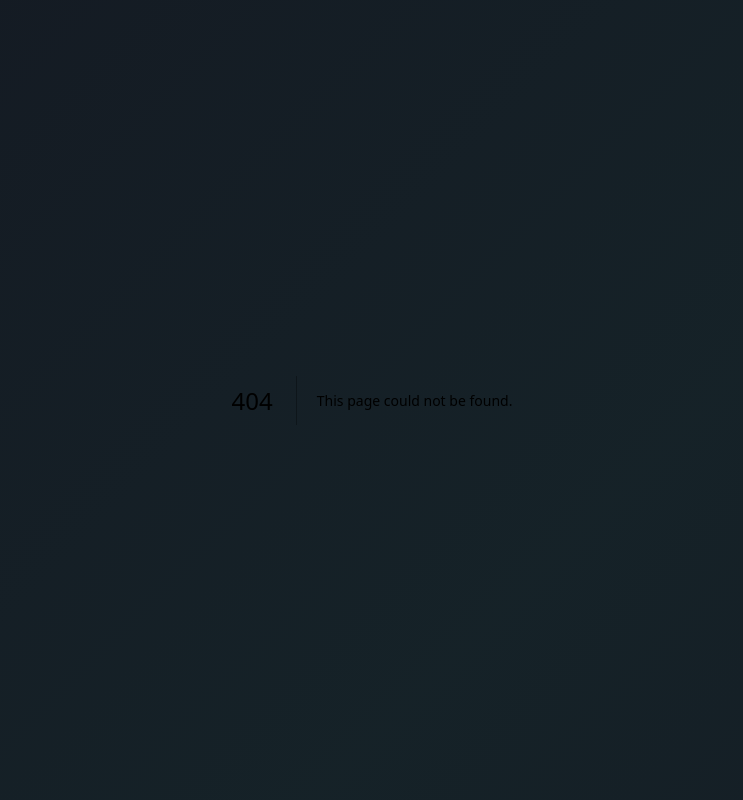
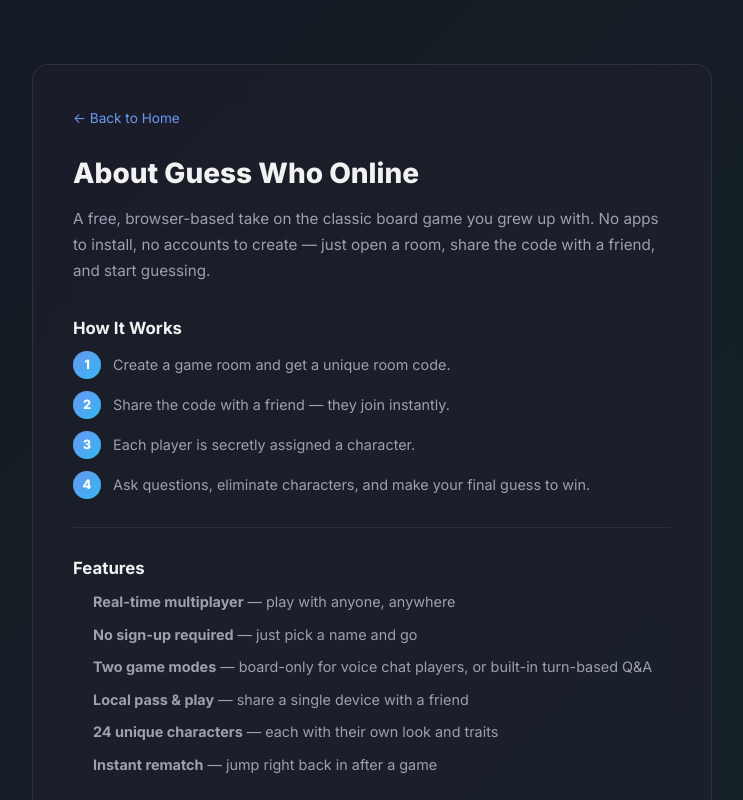
Before and after one commit to MarkCirineo/guess-who, a Next.js app: page /about in a window 1280 px wide. Before the commit this address had no page. Shown: the top 800 px of the page, without its empty margins (268-1011 px from the left). Built offline with nearby package versions, Linux system fonts and the light colour scheme.

Commit message:
feat: add about page

```diff
--- /dev/null
+++ b/src/app/about/page.tsx
@@ -0,0 +1,207 @@
+import Link from "next/link";
+import type { Metadata } from "next";
+
+export const metadata: Metadata = {
+  title: "About — Guess Who Online",
+  description:
+    "Guess Who Online is a free, browser-based multiplayer version of the classic board game. No accounts, no downloads — just create a room and play.",
+};
+
+export default function About() {
+  return (
+    <main
+      style={{
+        minHeight: "100vh",
+        display: "flex",
+        flexDirection: "column",
+        alignItems: "center",
+        padding: "2rem",
+      }}
+    >
+      <div
+        className="glass animate-slide-in"
+        style={{
+          padding: "2.5rem",
+          maxWidth: "680px",
+          width: "100%",
+          marginTop: "2rem",
+        }}
+      >
+        <Link
+          href="/"
+          style={{
+            color: "hsl(220, 83%, 68%)",
+            fontSize: "0.85rem",
+            textDecoration: "none",
+            display: "inline-flex",
+            alignItems: "center",
+            gap: "0.35rem",
+            marginBottom: "1.5rem",
+          }}
+        >
+          ← Back to Home
+        </Link>
+
+        <h1
+          style={{
+            fontSize: "1.75rem",
+            fontWeight: 800,
+            marginBottom: "0.75rem",
+          }}
+        >
+          About Guess Who Online
+        </h1>
+        <p
+          style={{
+            color: "hsl(230, 10%, 65%)",
+            fontSize: "0.95rem",
+            lineHeight: 1.7,
+            marginBottom: "2rem",
+          }}
+        >
+          A free, browser-based take on the classic board game you grew up with.
+          No apps to install, no accounts to create — just open a room, share
+          the code with a friend, and start guessing.
+        </p>
+
+        <Section title="How It Works">
+          <div
+            style={{
+              display: "flex",
+              flexDirection: "column",
+              gap: "0.75rem",
+            }}
+          >
+            <Step number="1" text="Create a game room and get a unique room code." />
+            <Step number="2" text="Share the code with a friend — they join instantly." />
+            <Step number="3" text="Each player is secretly assigned a character." />
+            <Step number="4" text="Ask questions, eliminate characters, and make your final guess to win." />
+          </div>
+        </Section>
+
+        <Section title="Features">
+          <ul
+            style={{
+              paddingLeft: "1.25rem",
+              display: "flex",
+              flexDirection: "column",
+              gap: "0.5rem",
+            }}
+          >
+            <li>
+              <strong>Real-time multiplayer</strong> — play with anyone,
+              anywhere
+            </li>
+            <li>
+              <strong>No sign-up required</strong> — just pick a name and go
+            </li>
+            <li>
+              <strong>Two game modes</strong> — board-only for voice chat
+              players, or built-in turn-based Q&amp;A
+            </li>
+            <li>
+              <strong>Local pass &amp; play</strong> — share a single device
+              with a friend
+            </li>
+            <li>
+              <strong>24 unique characters</strong> — each with their own look
+              and traits
+            </li>
+            <li>
+              <strong>Instant rematch</strong> — jump right back in after a game
+            </li>
+          </ul>
+        </Section>
+
+        <Section title="Why This Exists" last>
+          <p>
+            Built as a passion project for fans of the original board game.
+            Sometimes you just want to play a quick round of Guess Who with a
+            friend without digging through a closet for the physical game — this
+            is that.
+          </p>
+        </Section>
+      </div>
+
+      <p
+        style={{
+          marginTop: "2rem",
+          marginBottom: "2rem",
+          color: "hsl(230, 10%, 35%)",
+          fontSize: "0.8rem",
+        }}
+      >
+        <Link
+          href="/"
+          style={{ color: "hsl(230, 10%, 45%)", textDecoration: "none" }}
+        >
+          Guess Who Online
+        </Link>
+      </p>
+    </main>
+  );
+}
+
+function Section({
+  title,
+  children,
+  last = false,
+}: {
+  title: string;
+  children: React.ReactNode;
+  last?: boolean;
+}) {
+  return (
+    <section
+      style={{
+        marginBottom: last ? 0 : "1.75rem",
+        paddingBottom: last ? 0 : "1.75rem",
+        borderBottom: last ? "none" : "1px solid hsl(230, 15%, 20%)",
+      }}
+    >
+      <h2
+        style={{
+          fontSize: "1.05rem",
+          fontWeight: 700,
+          marginBottom: "0.6rem",
+        }}
+      >
+        {title}
+      </h2>
+      <div
+        style={{
+          color: "hsl(230, 10%, 65%)",
+          fontSize: "0.9rem",
+          lineHeight: 1.7,
+        }}
+      >
+        {children}
+      </div>
+    </section>
+  );
+}
+
+function Step({ number, text }: { number: string; text: string }) {
+  return (
+    <div style={{ display: "flex", alignItems: "flex-start", gap: "0.75rem" }}>
+      <div
+        style={{
+          width: "1.75rem",
+          height: "1.75rem",
+          borderRadius: "50%",
+          background: "linear-gradient(135deg, hsl(220, 83%, 68%), hsl(199, 89%, 58%))",
+          display: "flex",
+          alignItems: "center",
+          justifyContent: "center",
+          fontSize: "0.8rem",
+          fontWeight: 800,
+          color: "white",
+          flexShrink: 0,
+        }}
+      >
+        {number}
+      </div>
+      <p style={{ margin: 0, paddingTop: "0.15rem" }}>{text}</p>
+    </div>
+  );
+}
--- a/src/app/page.tsx
+++ b/src/app/page.tsx
@@ -254,6 +254,13 @@ export default function Home() {
       >
         No account needed · Just create &amp; play ·{" "}
         <a
+          href="/about"
+          style={{ color: "hsl(230, 10%, 45%)", textDecoration: "underline" }}
+        >
+          About
+        </a>
+        {" · "}
+        <a
           href="/privacy"
           style={{ color: "hsl(230, 10%, 45%)", textDecoration: "underline" }}
         >
```
